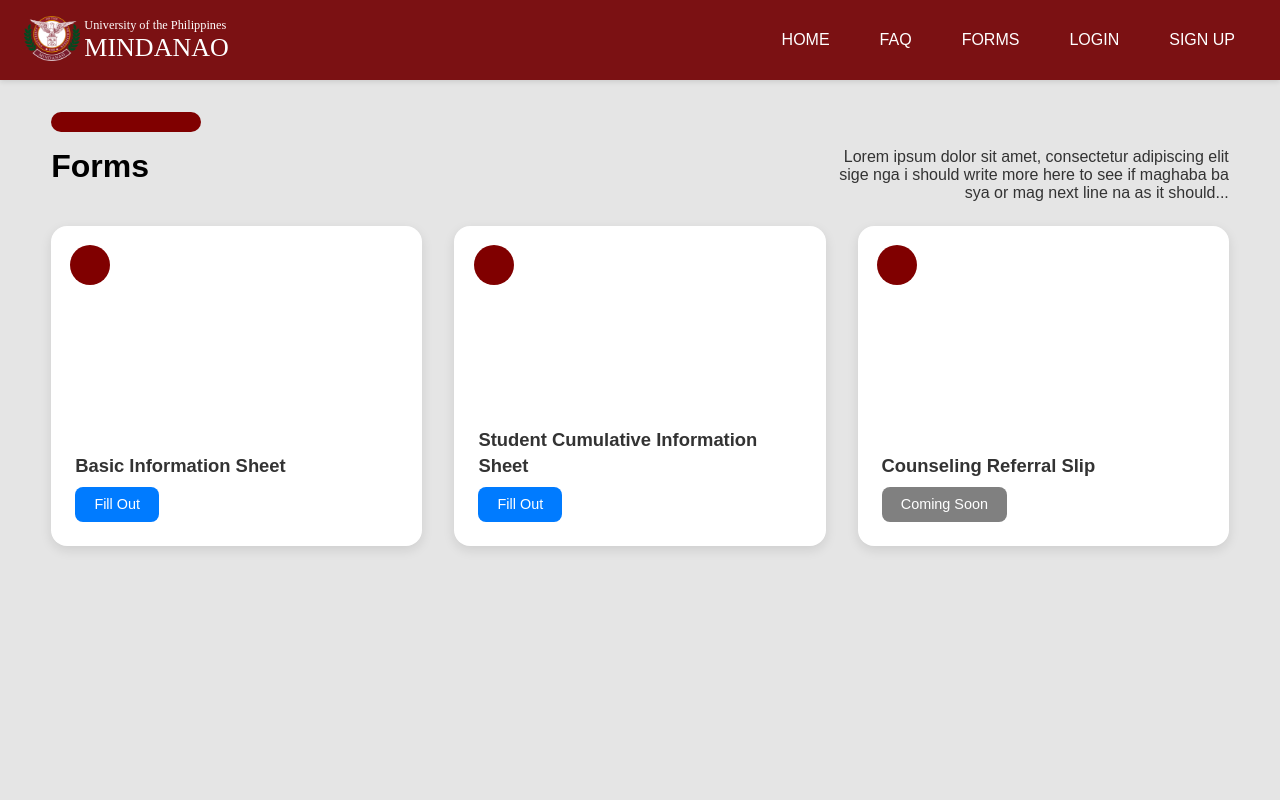
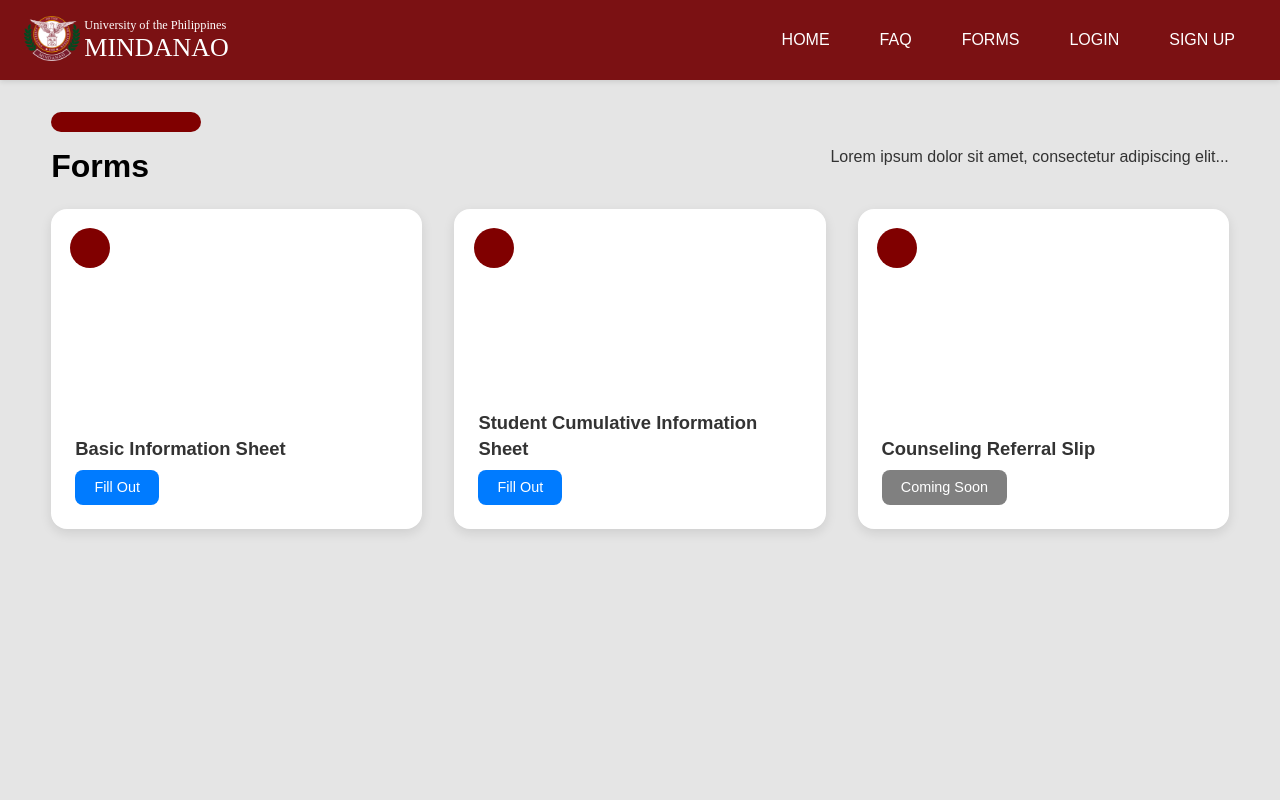
Before and after one commit to PASangria/CMSC-127-x-CMSC-183, a React (Vite) app in the folder frontend/: page /public-forms in a window 1280 px wide. Shown: the top 800 px of the page. Built offline with nearby package versions, Linux system fonts and the light colour scheme.

Commit message:
fixed forms page for logged in users

```diff
--- a/frontend/src/components/SideNav.jsx
+++ b/frontend/src/components/SideNav.jsx
@@ -60,6 +60,7 @@ const SideNav = ({ variant, onLogoutClick }) => {
                             <>
                                 <Link to="/myprofile"><button><PersonOutline /> My Profile</button></Link>
                                 <Link to="/student"><button><DashboardOutlined /> Dashboard</button></Link>
+                                <Link to="/public-forms"><button><DescriptionOutlined /> Forms</button></Link>
                                 <Link to="/submitted-forms"><button><AssignmentTurnedInOutlined /> Submitted Forms</button></Link>
                                 <Link to="/privacy-setting"><button><SettingsOutlined /> Privacy Settings</button></Link>
                             </>
--- a/frontend/src/pages/FormPublicPage.jsx
+++ b/frontend/src/pages/FormPublicPage.jsx
@@ -4,6 +4,7 @@ import Navbar from '../components/NavBar';
 import Footer from '../components/Footer';
 import ToastMessage from '../components/ToastMessage';
 import ModalMessage from '../components/ModalMessage';
+import DefaultLayout from '../components/DefaultLayout'; // 👈 Import this
 import './css_pages/FormPublicPage.css';
 import { AuthContext } from '../context/AuthContext';
 
@@ -15,10 +16,9 @@ export const FormPublicPage = () => {
 
   const handleCardClick = (form) => {
     if (form === 'referral') {
-      // still use toast for "coming soon" if desired, or replace with modal too
       setToastMessage('Counseling Referral Slip is coming soon!');
     } else if (!user) {
-      setShowModal(true); // show modal
+      setShowModal(true);
     } else {
       navigate(`/forms/${form}`);
     }
@@ -46,20 +46,16 @@ export const FormPublicPage = () => {
     },
   ];
 
-  return (
-    <div className="form-page">
-      <Navbar />
-
-      <div className="form-page form-fade">
+  const formContent = (
+    <div className="form-page form-fade">
       <div className="form-body">
         <div className="form-body-content">
           <div className="form-header">
             <div className="form-header-line"></div>
             <div className="form-header-top">
               <h1>Forms</h1>
-              <p>Lorem ipsum dolor sit amet, consectetur adipiscing elit sige nga i should write more here to see if maghaba ba sya or mag next line na as it should...</p>
+              <p>Lorem ipsum dolor sit amet, consectetur adipiscing elit...</p>
             </div>
-
           </div>
 
           <div className="form-cards-container">
@@ -71,7 +67,6 @@ export const FormPublicPage = () => {
                 style={{ animationDelay: `${0.2 + index * 0.2}s` }}
               >
                 <div className="circle" />
-
                 <div className="card-content">
                   <div className="card-text">
                     <p className="card-desc">{form.desc}</p>
@@ -85,7 +80,6 @@ export const FormPublicPage = () => {
             ))}
           </div>
         </div>
-      </div>
       </div>
 
       {toastMessage && (
@@ -124,8 +118,17 @@ export const FormPublicPage = () => {
           }
         />
       )}
-
-      <Footer />
     </div>
   );
+
+  // ⬇️ Conditionally render with layout based on auth state
+  return user ? (
+    <DefaultLayout>{formContent}</DefaultLayout>
+  ) : (
+    <>
+      <Navbar />
+      {formContent}
+      <Footer />
+    </>
+  );
 };
```
